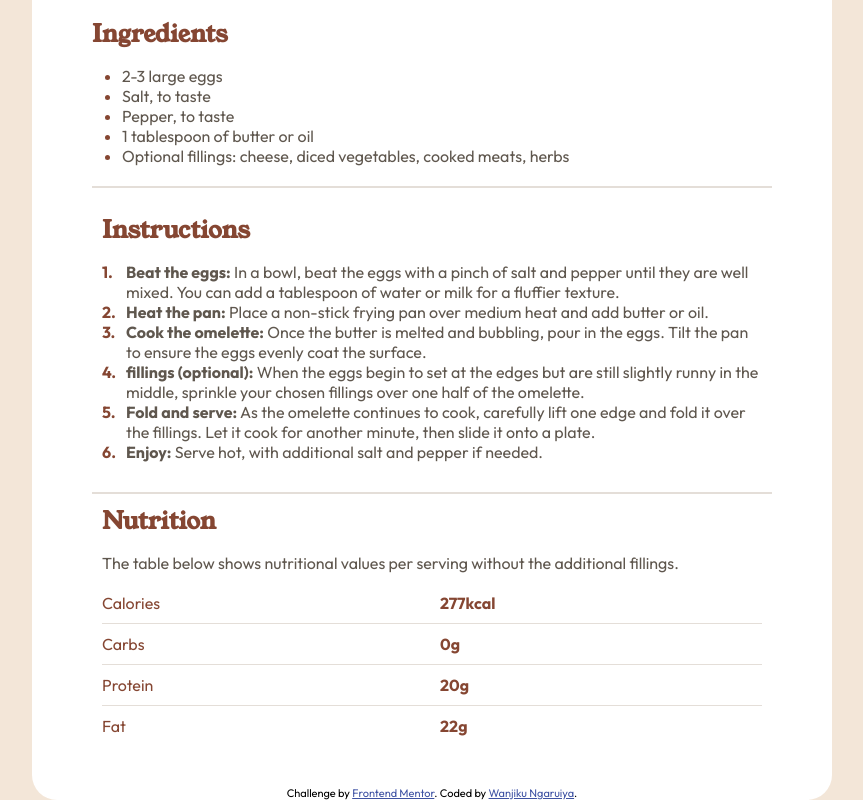
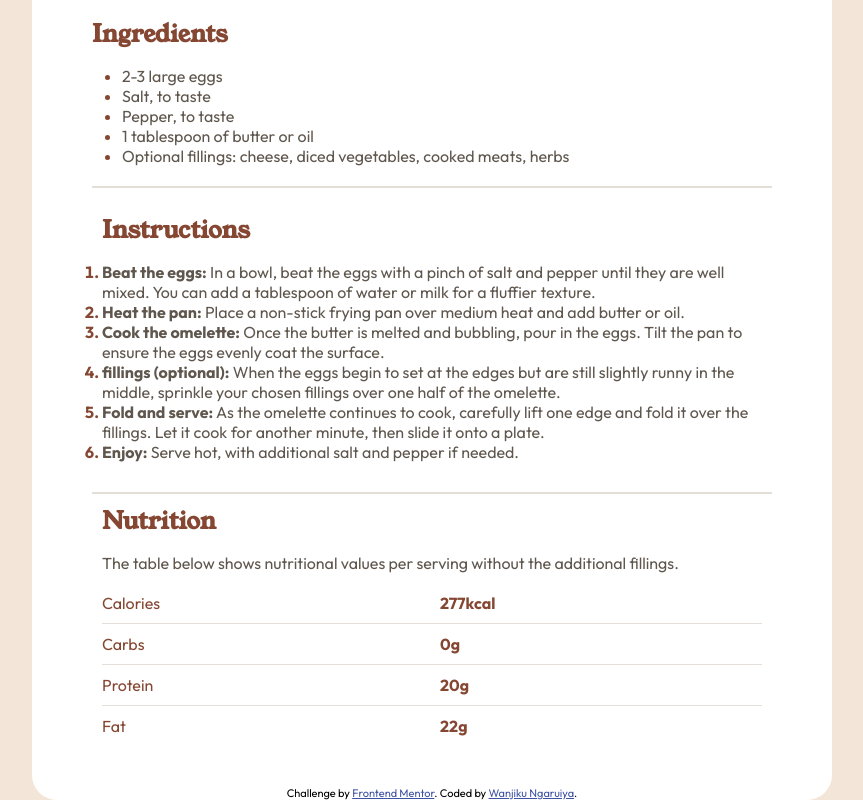
Before and after one commit to Shikonga/recipe-page-main, a plain HTML site: page index.html in a window 1280 px wide. Shown: the part 773-1573 px from the top of the page, without its empty margins (208-1071 px from the left). Drawn offline with Linux system fonts and the light colour scheme.

Commit message:
updated ol and ul list styling

```diff
--- a/style.css
+++ b/style.css
@@ -101,36 +101,16 @@ font-weight: 700;
     margin-left: 30px;
 }
 
-ol {
-    counter-reset: item;
-    list-style-type: none;
-    padding-left: 0;
-}
 
 ol li {
     color: var(--WengeBrown);
-    margin-left: 1.5em;
-    position: relative;
+    line-height: normal;
 }
 
-ol li ::before {
-    content: counter(item) ". ";
-    counter-increment: item;
+ol li::marker {
     color: var(--Nutmeg);
     font-weight: 700;
-    position: absolute;
-    left: -1.5em;
-}
 
-
-ul li {
- color: var(--WengeBrown);
-}
-
-ul li ::before{
-    color: var(--Nutmeg);
-    font-weight: 700;
-    position: absolute;
 }
 
 ul li {
```
